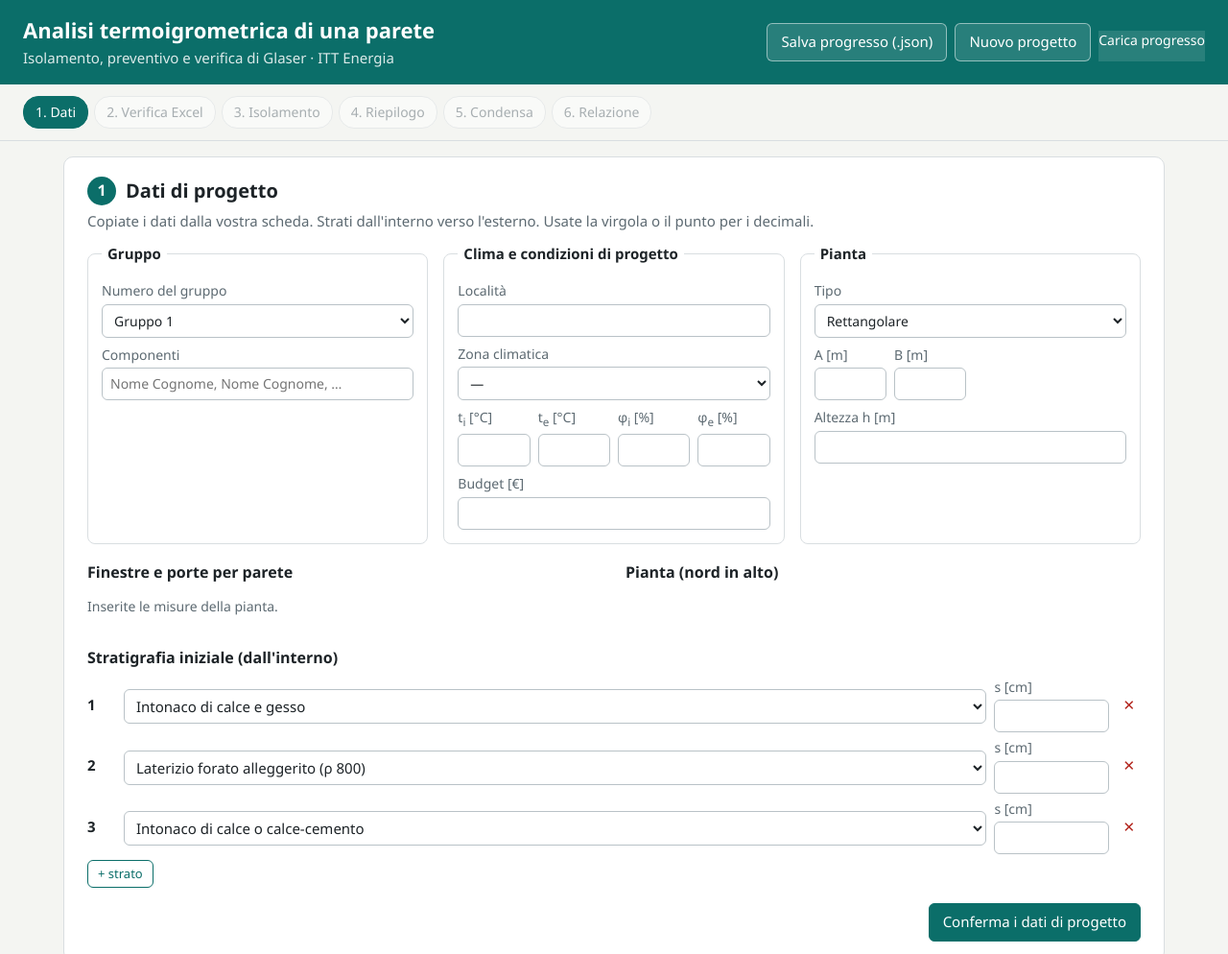
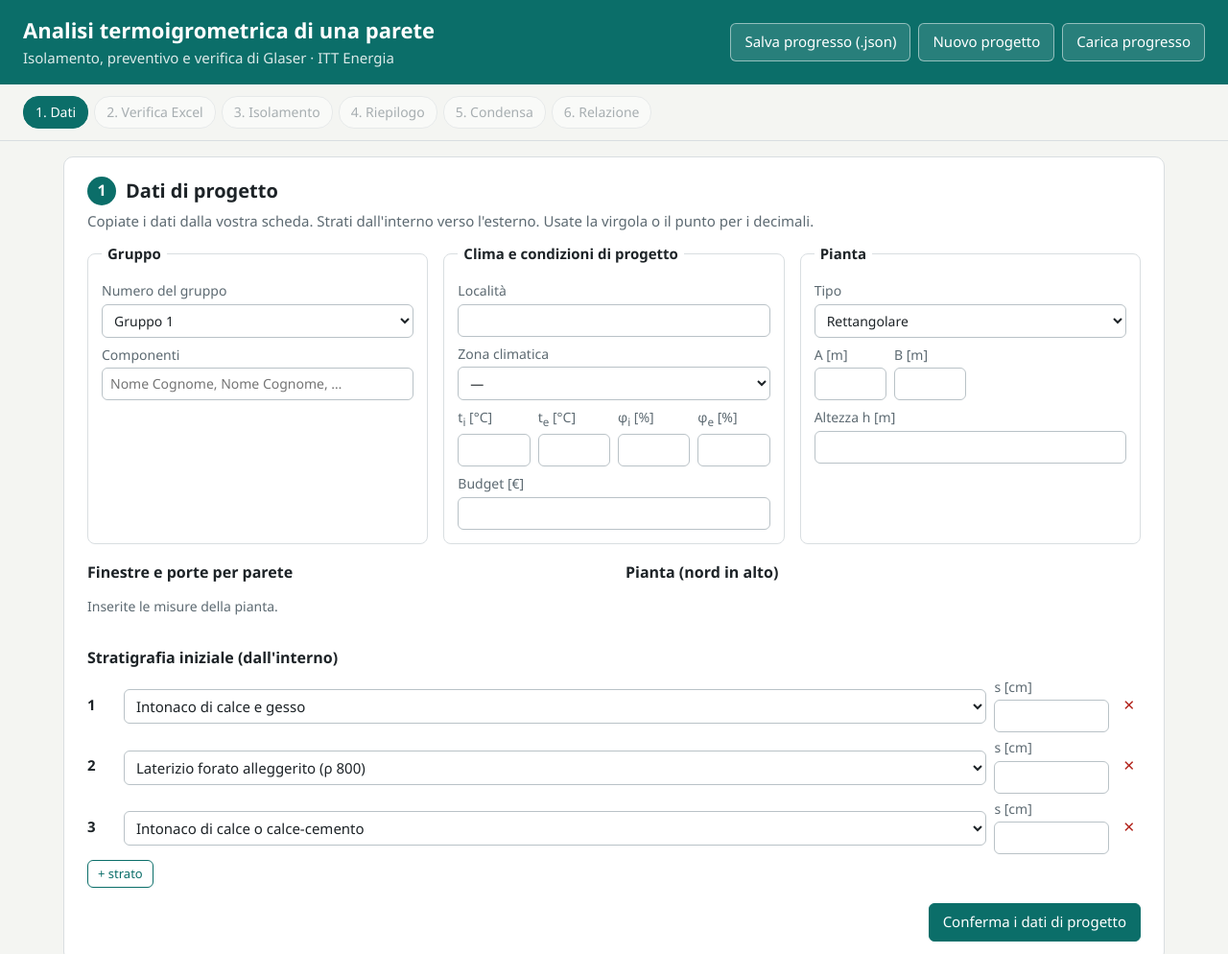
Before and after one commit to ffr-cyber/termoigrometria-iten, a plain HTML site: page index.html in a window 1280 px wide. Shown: the top 994 px of the page at 96% size. Drawn offline with Linux system fonts and the light colour scheme.

Commit message:
Stile del pulsante Carica progresso
Co-Authored-By: Claude Opus 5.5 <noreply@anthropic.com>
Claude-Session: https://claude.ai/code/session_01RQJ14eWWKryanW665QUebW

```diff
--- a/style.css
+++ b/style.css
@@ -97,3 +97,4 @@ svg .layer:hover { opacity: .8; cursor: pointer; }
   body.print-rel #relazione { display: block !important; padding: 0; }
   #relazione h2 { break-after: avoid; } #relazione svg, #relazione table { break-inside: avoid; }
 }
+.filebtn { display: inline-flex; align-items: center; margin: 0; padding: 8px 14px; border-radius: 6px; border: 1px solid rgba(255,255,255,.5); cursor: pointer; font-size: 15px; color: #fff; }
```
